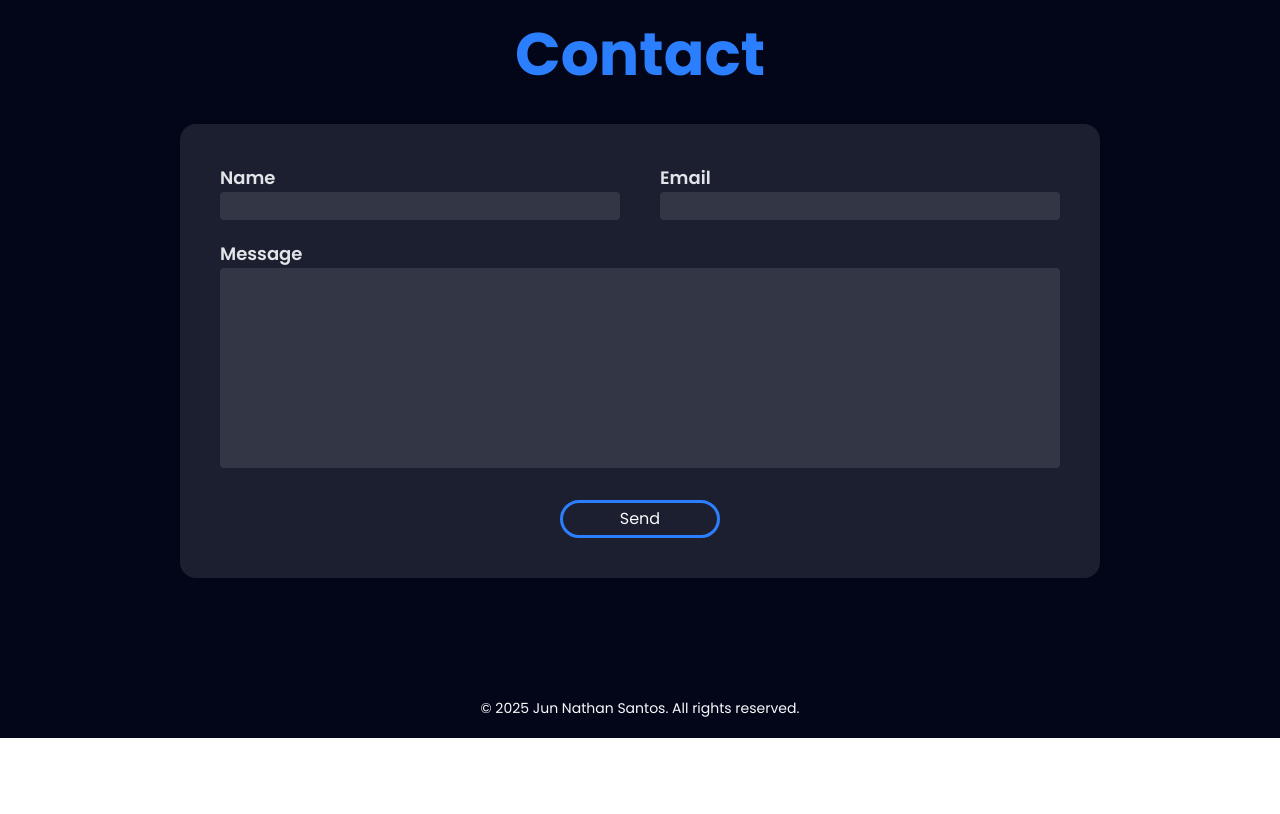
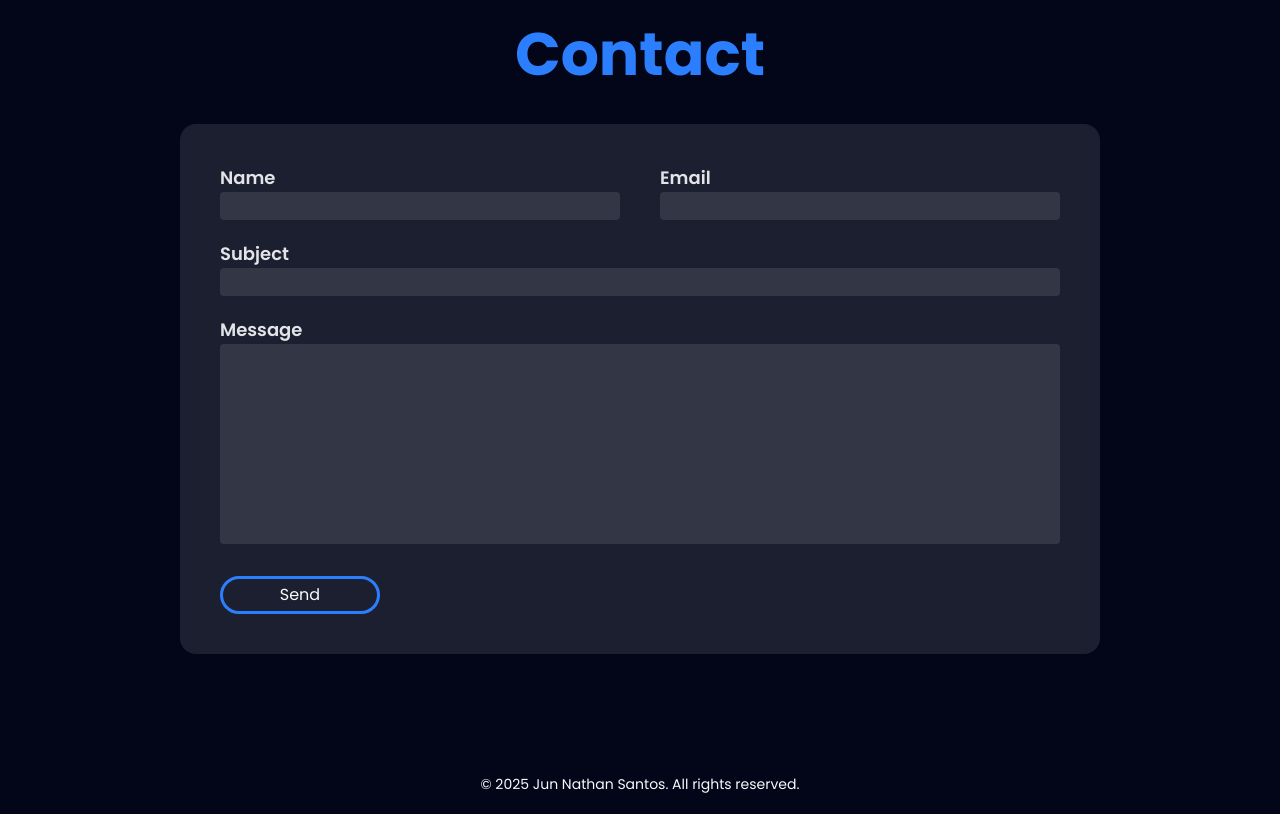
Before and after one commit to sntsjeyen/jns-portfolio, a React (Vite) app: page / in a window 1280 px wide. Shown: the part 3240-4054 px from the top of the page. Before the commit the page ends 3978 px from the top, so only its background shows below. Built offline with nearby package versions, Linux system fonts and the light colour scheme.

Commit message:
Added subject field in contact form

```diff
--- a/src/components/Form.tsx
+++ b/src/components/Form.tsx
@@ -1,7 +1,7 @@
 export default function Form() {
     return (
         <form className="bg-slate-950/5 dark:bg-slate-50/10
-                         rounded-2xl max-w-240 p-10 flex flex-col items-center">
+                         rounded-2xl max-w-240 p-10 flex flex-col">
             <div className="flex mb-5">
                 <div className="flex flex-col mr-10">
                     <label className="text-slate-950/90 dark:text-slate-50/90
@@ -18,6 +18,13 @@ export default function Form() {
                                       focus:outline-none" type="email" name="user_email" />
                 </div>
             </div>
+            <div className="flex flex-col mb-5">
+                <label className="text-slate-950/90 dark:text-slate-50/90
+                                    poppins-semibold text-lg">Subject</label>
+                <input className="bg-slate-950/5 text-slate-950 focus:bg-slate-950/10 dark:bg-slate-50/10 dark:text-slate-50 dark:focus:bg-slate-50/20
+                                    rounded-sm w-210 px-2 py-1 poppins-regular text-sm
+                                    focus:outline-none" type="email" name="user_email" />
+            </div>
             <div className="flex flex-col">
                 <label className="text-slate-950/90 dark:text-slate-50/90
                                   poppins-semibold text-lg">Message</label>
```
